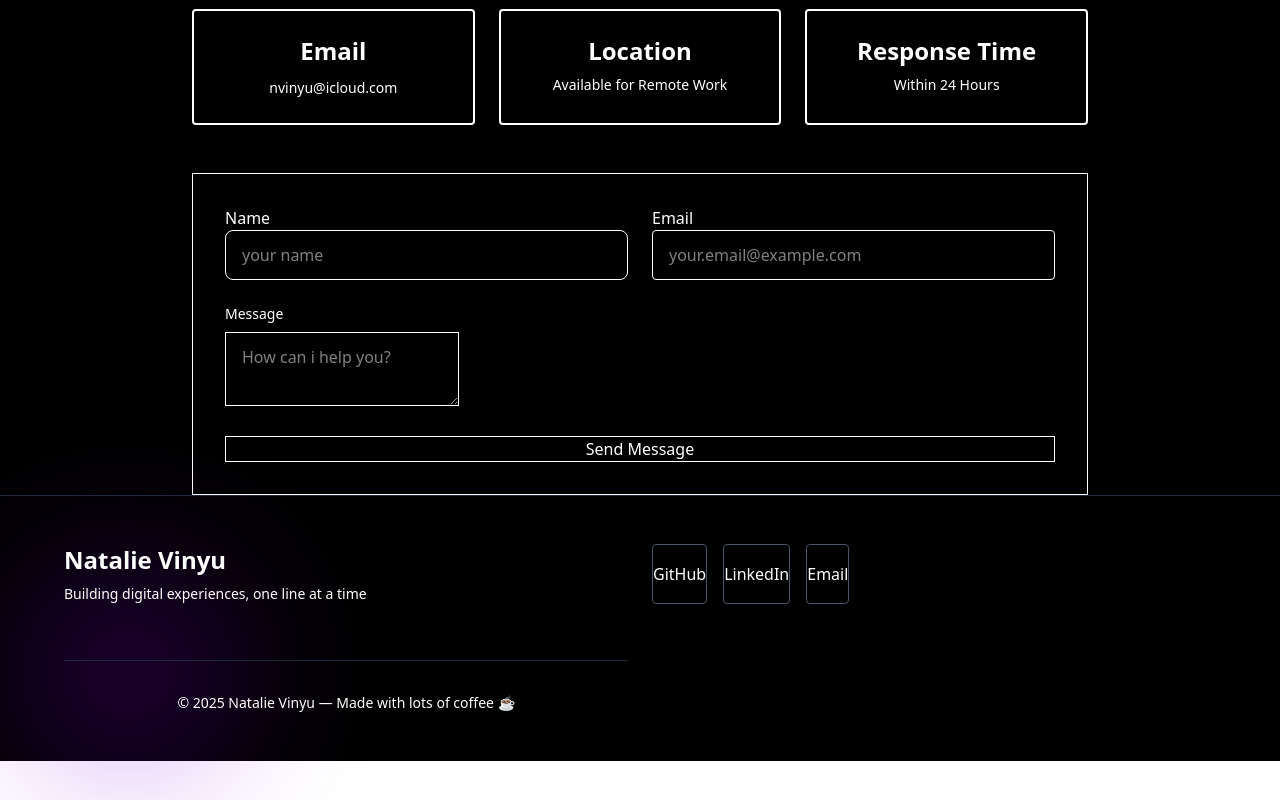
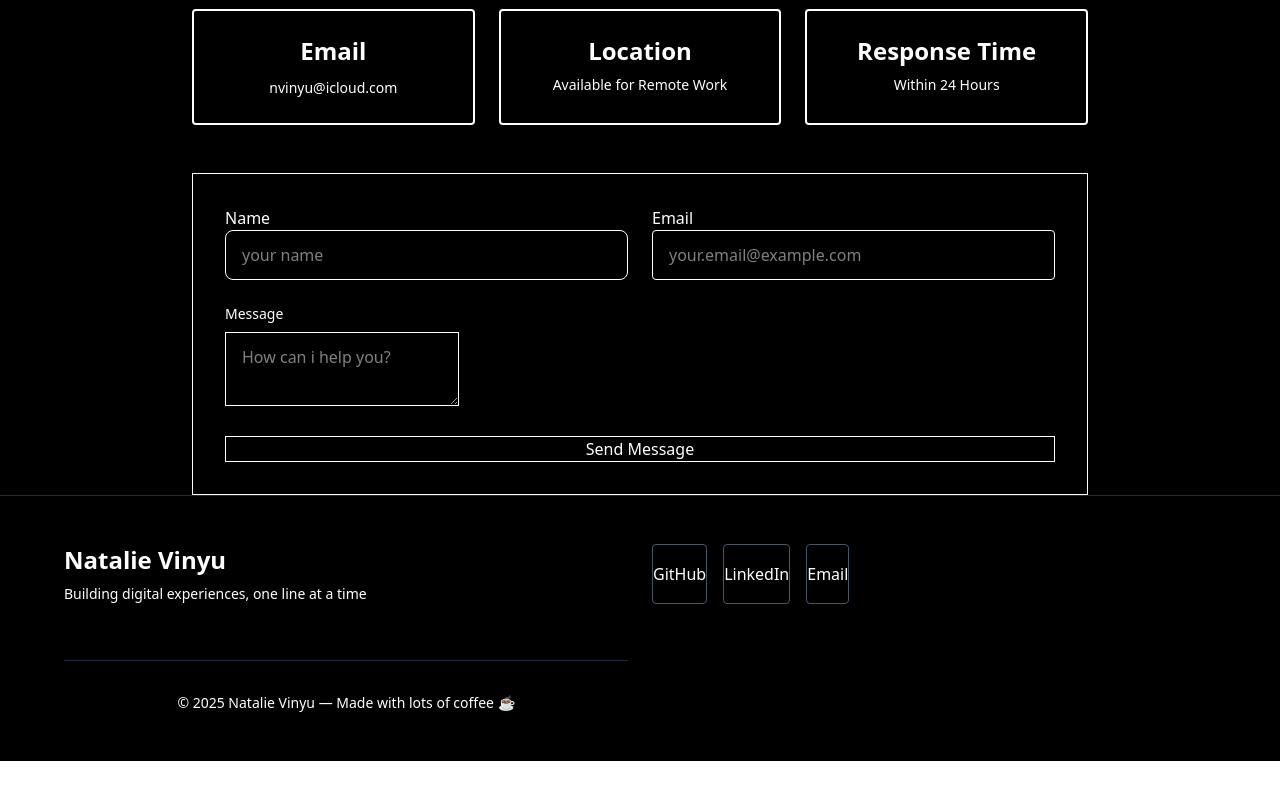
Before and after one commit to NatalieVinyu/natalie-vinyu-website, a React (Vite) app: page / in a window 1280 px wide. Shown: the part 2691-3491 px from the top of the page. After the commit the page ends 3452 px from the top, so only its background shows below. Built offline with nearby package versions, Linux system fonts and the light colour scheme.

Commit message:
update footer

```diff
--- a/src/Components/footer.jsx
+++ b/src/Components/footer.jsx
@@ -3,7 +3,7 @@ import React from 'react';
 export default function Footer() {
   return (
    <footer className="py-12 px-6 border-t border-gray-800 overflow-hidden bg-black text-white">
-      <div className="absolute left-0 w-64 h-64 bg-purple-700/20 rounded-full blur-3xl"></div>
+      <div className=""></div>
 
   <div className="max-w-6xl mx-auto relative">
     <div className="grid md:grid-cols-2 justify-between gap-6">
```
